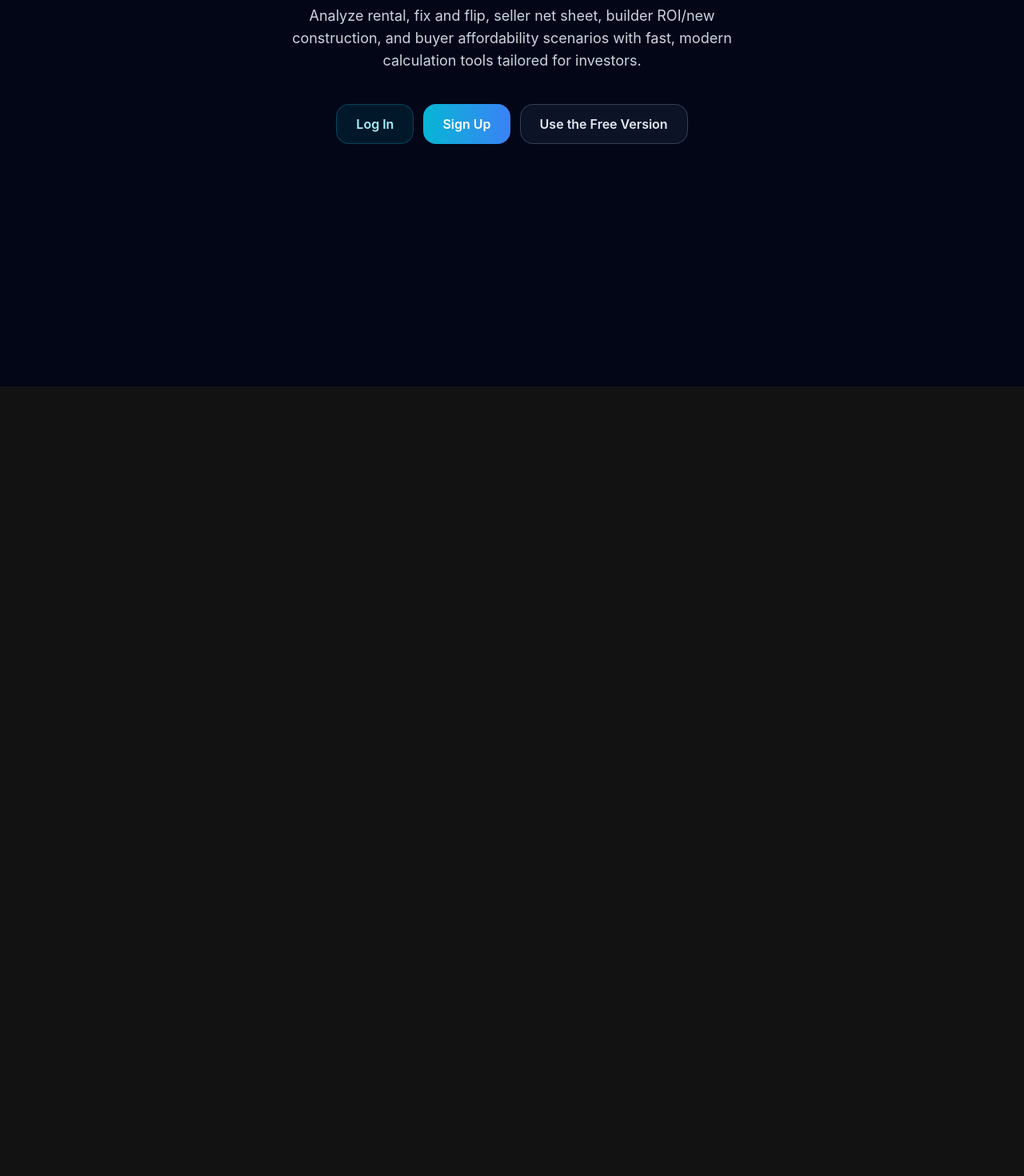
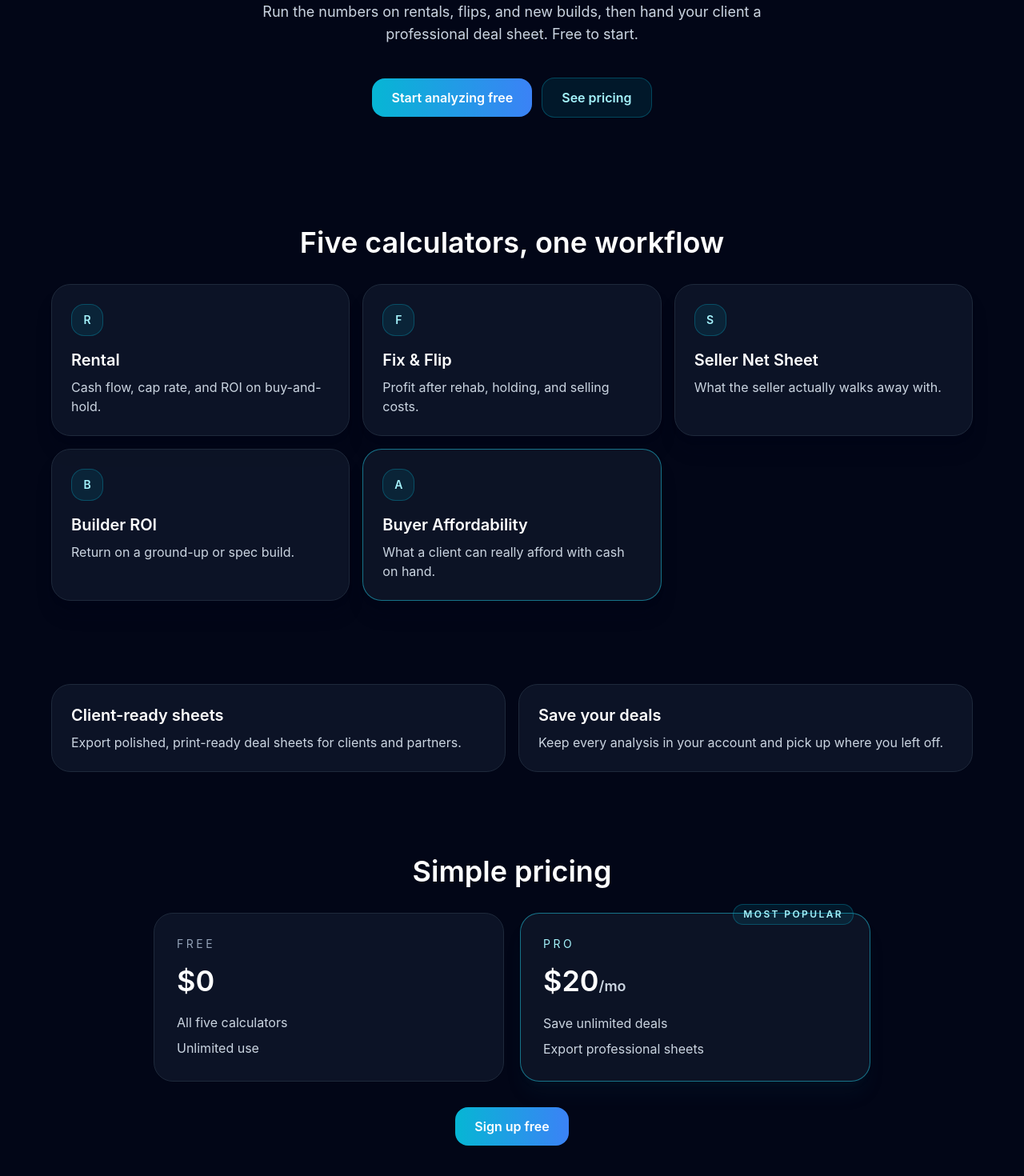
Before and after one commit to rdepass298-cmd/real-estate-deal-analyzer-, a Next.js app: page / in a window 1280 px wide. Shown: the part 388-1858 px from the top of the page at 80% size. Before the commit the page ends 871 px from the top, so only its background shows below. Built offline with nearby package versions, Linux system fonts and the light colour scheme; no server answers.

Commit message:
Add public landing page

```diff
--- a/app/api/pro/status/route.ts
+++ b/app/api/pro/status/route.ts
@@ -1,14 +1,20 @@
 import { NextResponse } from 'next/server';
-import { getPaidStatusFromServerCookies } from '@/lib/server/authz';
+import { getPaidStatusFromAccessToken, getPaidStatusFromServerCookies } from '@/lib/server/authz';
 
 export async function GET(req: Request) {
   try {
-    const status = await getPaidStatusFromServerCookies();
+    const authHeader = req.headers.get('authorization');
+    const token = authHeader?.startsWith('Bearer ') ? authHeader.slice(7) : null;
+
+    const status = token
+      ? await getPaidStatusFromAccessToken(token)
+      : await getPaidStatusFromServerCookies();
 
     console.log('[api/pro/status] resolved user', {
       userId: status.userId,
       isAuthenticated: status.isAuthenticated,
       isPaid: status.isPaid,
+      usedAccessToken: Boolean(token),
     });
 
     if (!status.isAuthenticated) {
--- a/app/components/AuthHeader.tsx
+++ b/app/components/AuthHeader.tsx
@@ -122,13 +122,13 @@ export default function AuthHeader() {
             ) : (
               <>
                 <Link href="/auth/login" className="text-sm font-medium text-cyan-300 transition hover:text-cyan-200">
-                  Login
+                  Log in
                 </Link>
                 <Link
                   href="/auth/signup"
                   className="rounded-2xl border border-cyan-500/30 bg-cyan-500/10 px-4 py-2 text-sm font-medium text-cyan-200 transition hover:bg-cyan-500/20"
                 >
-                  Sign Up
+                  Sign up free
                 </Link>
               </>
             )}
--- a/app/page.tsx
+++ b/app/page.tsx
@@ -38,35 +38,115 @@ export default async function Home() {
   }
 
   return (
-    <main className="min-h-screen bg-slate-950 text-slate-100 px-6 py-10 sm:px-10">
-      <div className="mx-auto flex min-h-[80vh] max-w-3xl flex-col items-center justify-center text-center">
-        <p className="text-sm uppercase tracking-[0.3em] text-cyan-300">Real estate tools</p>
-        <h1 className="mt-4 text-4xl font-semibold sm:text-5xl">Real Estate Analyzer</h1>
-        <p className="mt-4 max-w-xl text-slate-300 sm:text-lg">
-          Analyze rental, fix and flip, seller net sheet, builder ROI/new construction, and buyer affordability scenarios with fast, modern
-          calculation tools tailored for investors.
+    <main className="min-h-screen bg-slate-950 px-6 py-10 text-slate-100 sm:px-10">
+      <div className="mx-auto max-w-6xl">
+        <section className="mx-auto max-w-3xl py-16 text-center sm:py-20">
+          <p className="inline-flex rounded-full border border-cyan-500/30 bg-cyan-500/10 px-4 py-2 text-xs font-semibold uppercase tracking-[0.25em] text-cyan-200">
+            For investors and agents
           </p>
-
-        <div className="mt-10 flex w-full flex-col gap-3 sm:w-auto sm:flex-row">
-          <Link
-            href="/auth/login"
-            className="inline-flex items-center justify-center rounded-2xl border border-cyan-500/30 bg-cyan-500/10 px-6 py-3 font-semibold text-cyan-200 transition hover:bg-cyan-500/20"
-          >
-            Log In
-          </Link>
+          <h1 className="mt-6 text-4xl font-semibold sm:text-6xl">Analyze any real estate deal in minutes</h1>
+          <p className="mx-auto mt-5 max-w-2xl text-slate-300 sm:text-lg">
+            Run the numbers on rentals, flips, and new builds, then hand your client a professional deal sheet.
+            Free to start.
+          </p>
+          <div className="mt-10 flex flex-col items-stretch justify-center gap-3 sm:flex-row sm:items-center">
             <Link
               href="/auth/signup"
               className="inline-flex items-center justify-center rounded-2xl bg-gradient-to-r from-cyan-500 to-blue-500 px-6 py-3 font-semibold text-white transition hover:from-cyan-600 hover:to-blue-600"
             >
-            Sign Up
+              Start analyzing free
             </Link>
             <Link
-            href="/calculators"
-            className="inline-flex items-center justify-center rounded-2xl border border-slate-700 bg-slate-900/80 px-6 py-3 font-semibold text-slate-200 transition hover:border-slate-500 hover:bg-slate-900"
+              href="#pricing"
+              className="inline-flex items-center justify-center rounded-2xl border border-cyan-500/30 bg-cyan-500/10 px-6 py-3 font-semibold text-cyan-200 transition hover:bg-cyan-500/20"
             >
-            Use the Free Version
+              See pricing
             </Link>
           </div>
+        </section>
+
+        <section className="py-10 sm:py-14">
+          <h2 className="text-center text-3xl font-semibold text-white sm:text-4xl">Five calculators, one workflow</h2>
+          <div className="mt-8 grid gap-4 sm:grid-cols-2 lg:grid-cols-3">
+            {[
+              { title: 'Rental', desc: 'Cash flow, cap rate, and ROI on buy-and-hold.', icon: 'R' },
+              { title: 'Fix & Flip', desc: 'Profit after rehab, holding, and selling costs.', icon: 'F' },
+              { title: 'Seller Net Sheet', desc: 'What the seller actually walks away with.', icon: 'S' },
+              { title: 'Builder ROI', desc: 'Return on a ground-up or spec build.', icon: 'B' },
+              {
+                title: 'Buyer Affordability',
+                desc: 'What a client can really afford with cash on hand.',
+                icon: 'A',
+                featured: true,
+              },
+            ].map((card) => (
+              <article
+                key={card.title}
+                className={`rounded-3xl border bg-slate-900/80 p-6 shadow-xl shadow-slate-950/20 transition hover:-translate-y-1 hover:bg-slate-900 ${
+                  card.featured
+                    ? 'border-cyan-400/50'
+                    : 'border-slate-800 hover:border-cyan-400/40'
+                }`}
+              >
+                <div className="mb-4 inline-flex h-10 w-10 items-center justify-center rounded-2xl border border-cyan-500/30 bg-cyan-500/10 text-sm font-semibold text-cyan-200">
+                  {card.icon}
+                </div>
+                <h3 className="text-xl font-semibold text-white">{card.title}</h3>
+                <p className="mt-2 text-slate-300">{card.desc}</p>
+              </article>
+            ))}
+          </div>
+        </section>
+
+        <section className="grid gap-4 py-8 sm:grid-cols-2 sm:py-12">
+          <article className="rounded-3xl border border-slate-800 bg-slate-900/80 p-6">
+            <h3 className="text-xl font-semibold text-white">Client-ready sheets</h3>
+            <p className="mt-2 text-slate-300">
+              Export polished, print-ready deal sheets for clients and partners.
+            </p>
+          </article>
+          <article className="rounded-3xl border border-slate-800 bg-slate-900/80 p-6">
+            <h3 className="text-xl font-semibold text-white">Save your deals</h3>
+            <p className="mt-2 text-slate-300">
+              Keep every analysis in your account and pick up where you left off.
+            </p>
+          </article>
+        </section>
+
+        <section id="pricing" className="py-10 sm:py-14">
+          <h2 className="text-center text-3xl font-semibold text-white sm:text-4xl">Simple pricing</h2>
+          <div className="mx-auto mt-8 grid max-w-4xl gap-5 sm:grid-cols-2">
+            <article className="rounded-3xl border border-slate-800 bg-slate-900/80 p-7">
+              <p className="text-sm uppercase tracking-[0.25em] text-slate-400">Free</p>
+              <p className="mt-4 text-4xl font-semibold text-white">$0</p>
+              <ul className="mt-5 space-y-2 text-slate-300">
+                <li>All five calculators</li>
+                <li>Unlimited use</li>
+              </ul>
+            </article>
+
+            <article className="relative rounded-3xl border border-cyan-400/50 bg-slate-900/80 p-7 shadow-xl shadow-cyan-900/10">
+              <span className="absolute -top-3 right-5 rounded-full border border-cyan-500/30 bg-cyan-500/10 px-3 py-1 text-xs font-semibold uppercase tracking-[0.2em] text-cyan-200">
+                Most popular
+              </span>
+              <p className="text-sm uppercase tracking-[0.25em] text-cyan-200">Pro</p>
+              <p className="mt-4 text-4xl font-semibold text-white">$20<span className="text-lg text-slate-300">/mo</span></p>
+              <ul className="mt-5 space-y-2 text-slate-300">
+                <li>Save unlimited deals</li>
+                <li>Export professional sheets</li>
+              </ul>
+            </article>
+          </div>
+
+          <div className="mt-8 text-center">
+            <Link
+              href="/auth/signup"
+              className="inline-flex items-center justify-center rounded-2xl bg-gradient-to-r from-cyan-500 to-blue-500 px-6 py-3 font-semibold text-white transition hover:from-cyan-600 hover:to-blue-600"
+            >
+              Sign up free
+            </Link>
+          </div>
+        </section>
       </div>
     </main>
   );
```
Lines whose indentation alone changed are shown as unchanged.
